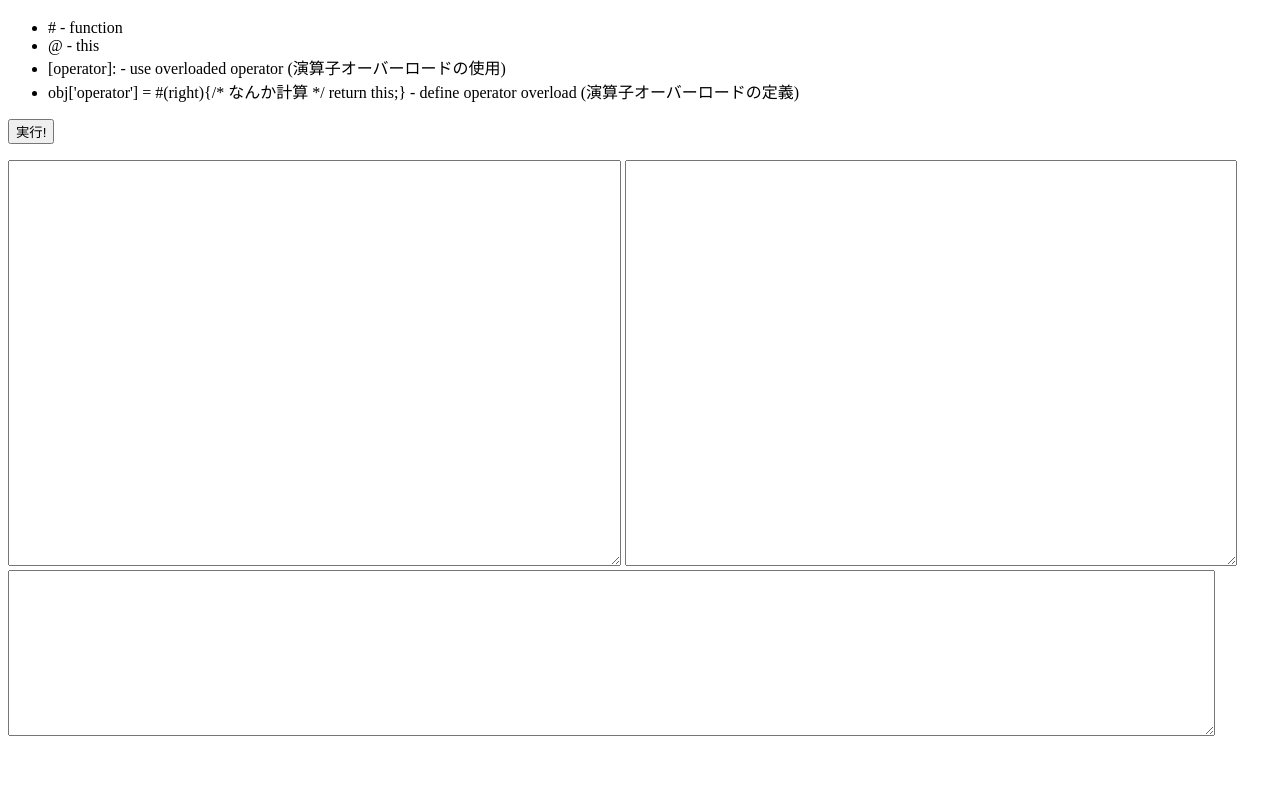
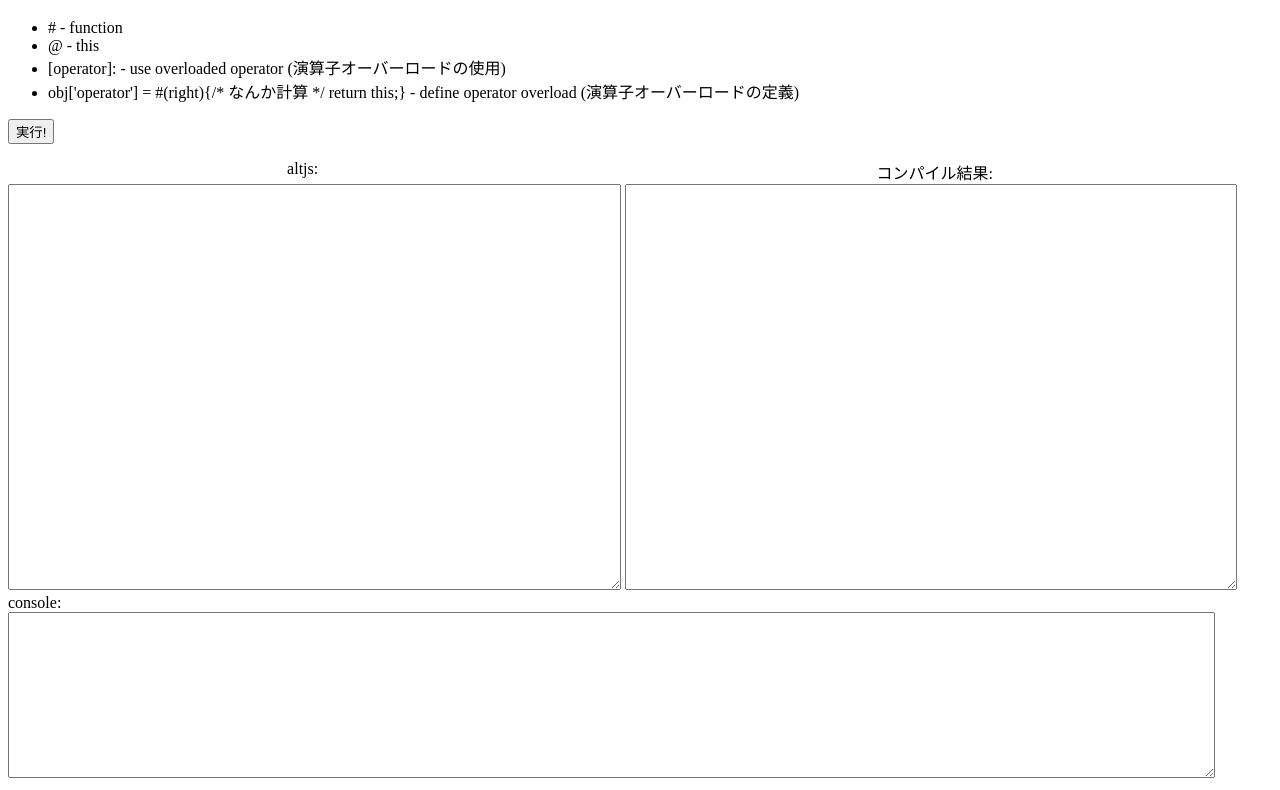
Before and after one commit to simiraaaa/altjstest, a plain HTML site: page index.html in a window 1280 px wide. Shown: the part 70-860 px from the top of the page. Before the commit the page ends 818 px from the top, so only its background shows below. Drawn offline with Linux system fonts and the light colour scheme; no server answers.

Commit message:
fix description

```diff
--- a/index.html
+++ b/index.html
@@ -143,6 +143,11 @@ console.log(p1 <=: p2);
         width: 95%;
         height: 20vh;
       }
+
+      .flex-between{
+        display: flex;
+        justify-content:space-around;
+      }
     </style>
   </head>
   <body>
@@ -156,17 +161,19 @@ console.log(p1 <=: p2);
     <p>
       <button type="button" name="button" id="run">実行!</button>
     </p>
+      <div class="flex-between">
+        <span>altjs:</span>
+        <span>コンパイル結果:</span>
+      </div>
     <div>
-
       <textarea id="src" name="editor" class="jex editor">
       </textarea>
-
       <textarea id="dst" class="compiled editor">
       </textarea>
 
     </div>
 
-    <div>
+    <div>console:
       <textarea id="log"></textarea>
     </div>
   </body>
```
